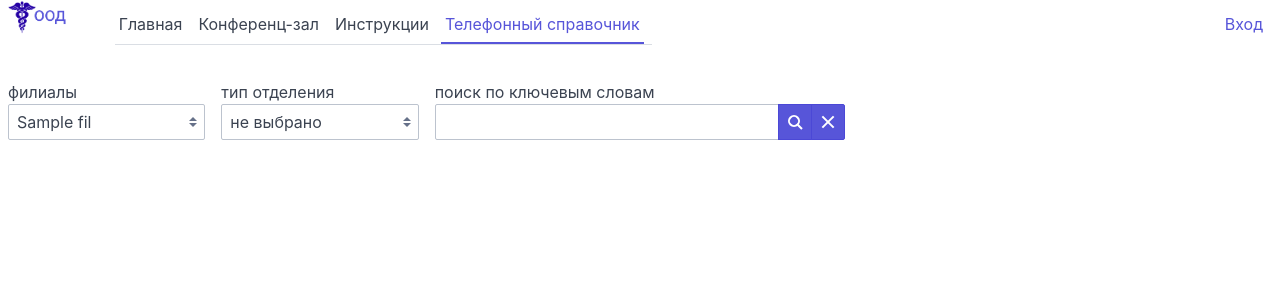
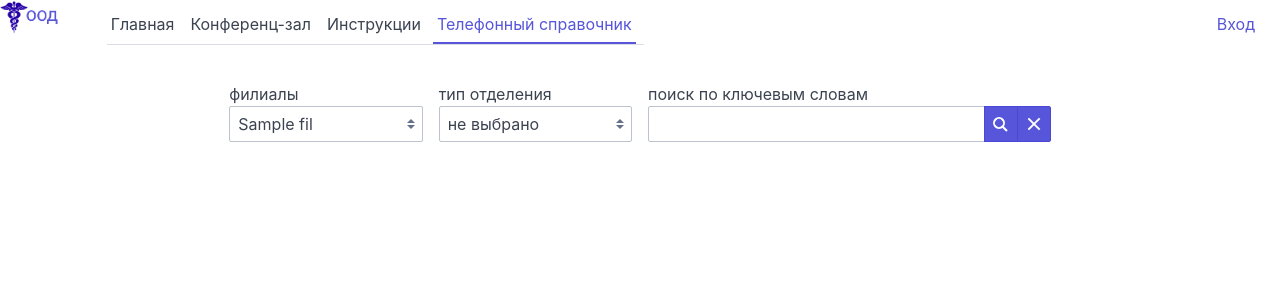
Before and after one commit to Maslastja/tech, a Python web app: template app/phonebook/templates/phonesnew.html in a window 1280 px wide. Shown: the top 300 px of the page. Run offline with Jinja, Linux system fonts and the light colour scheme; the template is opened without the code that fills it: most values are stand-ins (such as "Sample title", 1, 10 or a date in 2020); some libraries are stand-ins or nearby versions.

Commit message:
доработка телефонного справочника

```diff
--- a/app/admin/func.py
+++ b/app/admin/func.py
@@ -37,7 +37,7 @@ def links_ajax(typelink):
     if typelink != '':
         sel = sel.where(TypeLinks.id == typelink)
     sel = (sel
-           .order_by(Link.typelink, Link.linkname)
+           .order_by(Link.typelink, Link.position, Link.linkname)
            .namedtuples())
 
     links = []
--- a/app/admin/views.py
+++ b/app/admin/views.py
@@ -143,6 +143,7 @@ def open_link():
             link.fullname = form.fullname.data
             link.typelink = form.typelink.data
             link.isactive = form.isactive.data
+            link.position = form.position.data
             link.changedate = datetime.today()
             link.user = session.user.id
             link.save()
@@ -152,6 +153,7 @@ def open_link():
                         fullname=form.fullname.data,
                         typelink=form.typelink.data,
                         isactive=form.isactive.data,
+                        position=form.position.data,
                         createdate=d,
                         changedate=d,
                         user=session.user.id)
--- a/app/index/templates/index.html
+++ b/app/index/templates/index.html
@@ -74,7 +74,7 @@
 			{% for n in newsall %}
 				<ul class='menu'>
 					<div class='columns'>
-					<div class='column col-10 col-ml-auto'>
+						<div class='column col-mr-auto'>
 							{% if session.user and 'SYS' in session.user.roles and n.isactive == False %}
 								<div class='title bg-error'>
 							{% else %}
@@ -84,7 +84,7 @@
 							</div>
 						</div>
 						{% if session.user and 'SYS' in session.user.roles %}
-						<div class='column col-2 col-mr-auto'>
+							<div class='column col-1 col-mr-auto'>
 								<button type='submit' class='btn btn-link' name='changenews' value={{ n.id }}>
 									<i class='icon icon-edit'></i>
 								</button>
--- a/app/index/views.py
+++ b/app/index/views.py
@@ -36,7 +36,7 @@ def start_page():
 
     return render_template('index.html', title='Техническая страница',
                            linksall=linksall, typesall=typesall,
-                           newsall=newsall, type_id=type_id)
+                           type_id=type_id, newsall=newsall)
 
 
 def open_news():
--- a/app/models/links.py
+++ b/app/models/links.py
@@ -7,6 +7,7 @@ class Link(db.Model):
     linkname = pw.CharField(20, null=False)
     fullname = pw.CharField(150, null=False)
     typelink = pw.ForeignKeyField(TypeLinks, null=False)
+    position = pw.IntegerField(null=False, default=0)
     isactive = pw.BooleanField(default=True)
     user = pw.IntegerField(null=False)
     createdate = pw.DateTimeField()
--- a/app/phonebook/templates/phonesnew.html
+++ b/app/phonebook/templates/phonesnew.html
@@ -24,7 +24,9 @@
 	{% endif %}
 	<form class='form-horizontal' action='' method='post' novalidate>
 		<div id='headblock' class='columns'>
-			<div class='column col-2'>
+			<div class='column col-8 col-mx-auto'>
+				<div class='form-group'>
+					<div class='column col-3'>
 						<label for='fil'>филиалы</label>
 						<select id='fil' name='fil' class='form-select' onchange='changesel(); selotd();'>
 						{#<option value="">не выбрано</option>#}
@@ -33,7 +35,7 @@
 						{% endfor %}
 						</select>
 					</div>
-			<div class='column col-2'>
+					<div class='column col-3'>
 						<label for='typeotd'>тип отделения</label>
 						<select id='typeotd' name='typeotd' class='form-select' onchange='changesel(); selotd();'>
 						<option value=''>не выбрано</option>
@@ -42,7 +44,7 @@
 						{% endfor %}
 						</select>
 					</div>
-			<div class='column col-4'>
+					<div class='column col-6'>
 						{#<label for 'search'>поиск по ключевым словам</label>#}
 						<span>поиск по ключевым словам</span>
 						<div class='input-group'>
@@ -52,15 +54,16 @@
 						</div>
 					</div>
 				</div>
-		<br>
 		{% if session.user and 'SYS' in session.user.roles %}
 			<button type='submit' class='btn btn-link cell' name='addsub'><i class='icon icon-plus'></i> Добавить</button>
 		{% endif %}
+			</div>
+			</div>
+			<br>
 		<div id='otdels' class='columns otdels'>
 			<div class='column col-4' id="otdeleniya1"></div>
 			<div class='column col-4' id="otdeleniya2"></div>
 			<div class='column col-4' id="otdeleniya3"></div>
 		</div>
-		<br>
 	</form>
 {% endblock %}
--- a/app/phonebook/views.py
+++ b/app/phonebook/views.py
@@ -84,6 +84,7 @@ def get_phones():
                                'isactive': el.isactive,
                                'comment': el.comment if el.comment else '',
                                'otdel': elotd,
+                               'idotdel': el.idotd if el.idotd else '',
                                'nameabon': el.nameabon,
                                'numberin': el.numberin if el.numberin else '',
                                'numberout': elnumbout,
@@ -97,7 +98,7 @@ def get_phones():
                            'numberin': el.numberin if el.numberin else '',
                            'numberout': el.numberout if el.numberout else '',
                            'email': el.email if el.email else ''})
-    print(phones)
+#    print(phones)
 
     return jsonify(phones)
 
@@ -152,7 +153,7 @@ def open_phone():
         form.otd.choices = [('', '')]
 
     form.fil.choices = [(f, fil[f]) for f in fil]
-    form.typeotd.choices = [(t, types[t]) for t in types]
+    form.typeotd.choices = [('', 'все')]+[(t, types[t]) for t in types]
 
     if request.method == 'POST':
         # т.к. список был динамически изменен выборку принудительно подзаменяем
--- a/app/templates/base.html
+++ b/app/templates/base.html
@@ -8,6 +8,7 @@
 		<link rel='stylesheet' href={{ url_for('static',filename='css/spectre-icons.css') }} type='text/css' >
 		<link rel='stylesheet' href={{ url_for('static',filename='css/schedule.css') }} type='text/css' >
 		<link rel='stylesheet' href={{ url_for('static',filename='css/phones.css') }} type='text/css' >
+		<link rel='stylesheet' href={{ url_for('static',filename='css/base.css') }} type='text/css' >
  		<script src='//static.iood.ru/jquery/3.4.1/jquery.min.js'></script>
 		{% if session.user and 'SYS' in session.user.roles %}
 			<script src={{ url_for('static',filename='tinymce/tinymce.min.js') }}></script>
@@ -29,8 +30,7 @@
 	</head>
 	<body>
 		{#{{ session['sid'] }}#}
-		<div class='container'>
-			<div class='columns'>
+ 			<div class='columns navtop'>
 				<div class='column col-1 col-mr-auto'>
 					<a name='navindex' href='/' ><img src={{ url_for('static',filename='img_general/med.png') }} alt={{ url_for('static',filename='img_general/med.png') }} width=70%></a>
 				</div>
@@ -88,7 +88,10 @@
 				</div>
 			</div>
 			<br>
-			{% block content %}{% endblock %}
+		<div class='container'>
+			<div class='content'>
+				{% block content %}{% endblock %}
+			</div>
 		</div>
 	</body>
 </html>
--- /dev/null
+++ b/static/css/base.css
@@ -0,0 +1,13 @@
+div.navtop{
+  position: fixed;
+  z-index:1999;
+  top: 0;
+  left: 0;
+  background-color: RGB(255, 255, 255);
+  width: 100%;
+  height: 50px;
+}
+
+div.content{
+  padding-top: 50px;
+}
--- a/static/css/phones.css
+++ b/static/css/phones.css
@@ -31,3 +31,14 @@ a.linksotd {
 	text-decoration: none;
 	white-space: pre-wrap;
 }
+
+/*размеры для поиска телефонов*/
+th.l,
+td.l {
+  	width: 35vw;
+}
+
+th.s,
+td.s {
+  	width: 15vw;
+}
--- a/static/js/phones.js
+++ b/static/js/phones.js
@@ -8,9 +8,18 @@ function changesel() {
 	}
 }
 
+function changeTypeOtd() {
+	var chotd = document.getElementById('otd').value;
+	var chtype = chotd.split('.');
+	var objType = document.getElementById('typeotd');
+	if (objType.value != chtype[1]) {
+		objType.value=chtype[1];
+	}
+}
+
+
 function getphones(idotd) {
 	$('#tableph').remove();
-
 	//поиск всех ссылок по классу linksotd
 	var i, links = document.querySelectorAll('.linksotd');
 	for(i = 0; i < links.length; i++) {
@@ -46,7 +55,9 @@ function getphones(idotd) {
 				}
 			}
 		});
+	return false;
 }
+
 
 function selotd() {
 	$("#tableph > tbody").empty();
@@ -105,7 +116,7 @@ function selotd() {
 				} else {
 					var colotd = '#otdeleniya3';
 				}
-				$(colotd).append('<a href="#" id='+employees[el]['id']+' onclick=getphones("'+employees[el]['id']+'") class="linksotd text-dark text-bold"><i class="icon icon-arrow-right"></i>'+employees[el]['name']+'</a>');
+				$(colotd).append('<a href="javascript: void 0" id='+employees[el]['id']+' onclick=getphones("'+employees[el]['id']+'") class="linksotd text-dark text-bold"><i class="icon icon-arrow-right"></i>'+employees[el]['name']+'</a>');
 				//$('<a>', { href: '#', text: employees[el]['name'], id: employees[el]['id'], onclick: 'getphones("'+employees[el]['id']+'")', class: 'linksotd' }).appendTo(colotd);
 				$(colotd).append('<br>');
 				//$('<br>').appendTo(colotd);
@@ -261,11 +272,13 @@ function searchph() {
 
 function clearsearch() {
 	$('#divs').remove();
+	$('#brsch').remove();
 	$('#otdels').show();
 }
 
 function addTable_ph(ph) {
 	$('#divs').remove();
+	$('#brsch').remove();
 	$('#otdels').hide();
 	if (sessionStorage.getItem('idotdclick') != null) {
 		$('i', document.getElementById(sessionStorage.getItem('idotdclick'))).toggleClass("icon-arrow-right icon-arrow-down");
@@ -273,21 +286,24 @@ function addTable_ph(ph) {
 		sessionStorage.removeItem('idotdclick');
 	}
 	let elemhead = document.getElementById('headblock');
+	let brel = document.createElement('br');
+	brel.id = 'brsch';
 	let divs = document.createElement('div');
-	divs.className = 'column col-8';
+	divs.className = 'column col-8 col-mx-auto';
 	divs.id = 'divs';
 	let table = document.createElement('table');
 	table.className = 'table';
 	table.id = 'tablephS';
 	divs.appendChild(table)
-	elemhead.after(divs);
+	divs.after(brel);
+	elemhead.after(brel);
+	brel.after(divs);
 	$('#tablephS').append(`<thead class="text-center">
 									<tr>
 										<th>абонент</th>
 										<th>внешний</th>
 										<th>внутренний</th>
 										<th>отделение</th>
-										<th>ключ. слова</th>
 									</tr>
 								</thead>
 								<tbody></tbody>`);
@@ -311,11 +327,12 @@ function addTable_ph(ph) {
 		}
 
 	$('#tablephS > tbody').append(`<tr id=${ph[el]['id']} onclick=clicktr("${ph[el]['id']}")>
-													<td class="special">${ph[el]['nameabon']}</td>
-							 						<td class="special text-center">${ph[el]['numberout']}</td>
-							 						<td class="special text-center">${ph[el]['numberin']}</td>
-							 						<td class="special">${ph[el]['otdel']}</td>
-							 						<td class="special">${ph[el]['comment']}</td>
+													<td class="special l">${ph[el]['nameabon']}</td>
+							 						<td class="special s text-center">${ph[el]['numberout']}</td>
+							 						<td class="special s text-center">${ph[el]['numberin']}</td>
+							 						<td class="special l">
+							 							<a href='javascript: void 0' onclick='clearsearch(); getphones("${ph[el]['idotdel']}"); scrlel("${ph[el]['idotdel']}")'>${ph[el]['otdel']}</a>
+							 						</td>
 							 						${butmail}
 												</tr>`);
 		if (ph[el]['isactive']) {
@@ -327,3 +344,10 @@ function addTable_ph(ph) {
 		}
 	}
 }
+
+function scrlel(elem) {
+	let scr = document.getElementById(elem).offsetTop;
+	if (scr >= window.screen.availHeight) {
+		window.scroll(0, scr);
+	}
+}
```
Also changed, not shown: app/admin/forms.py (+10 -3 lines), app/index/func.py (+5 -5 lines), tests/test_admin.py (+1 -0 lines). Lines whose indentation alone changed are shown as unchanged.
